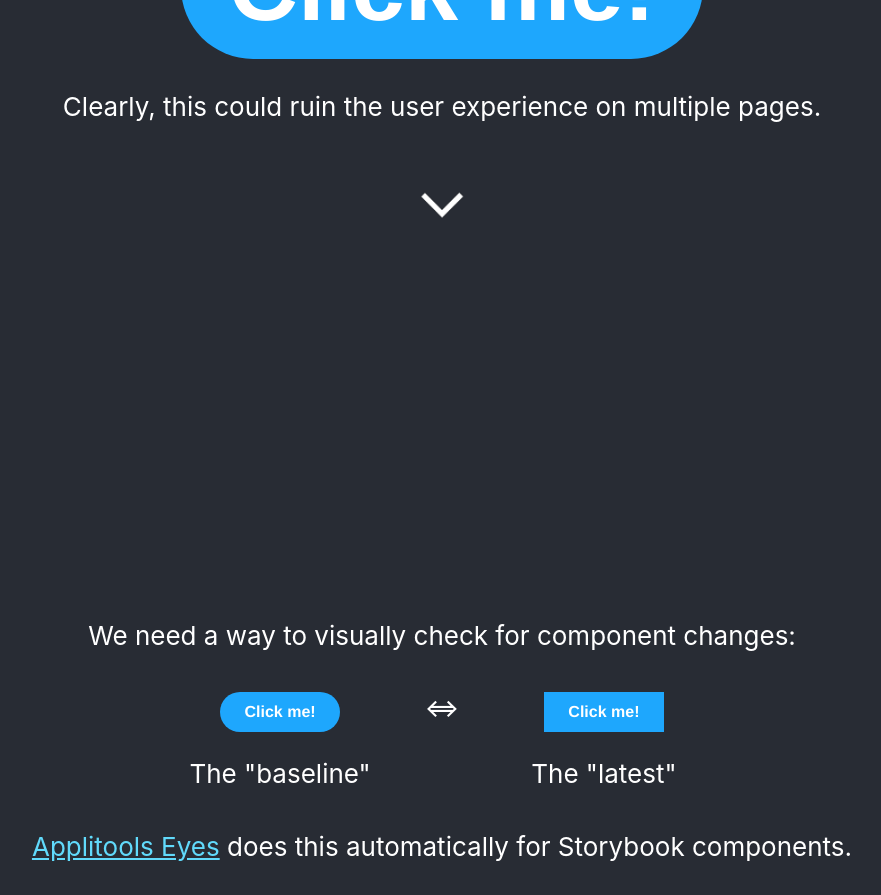
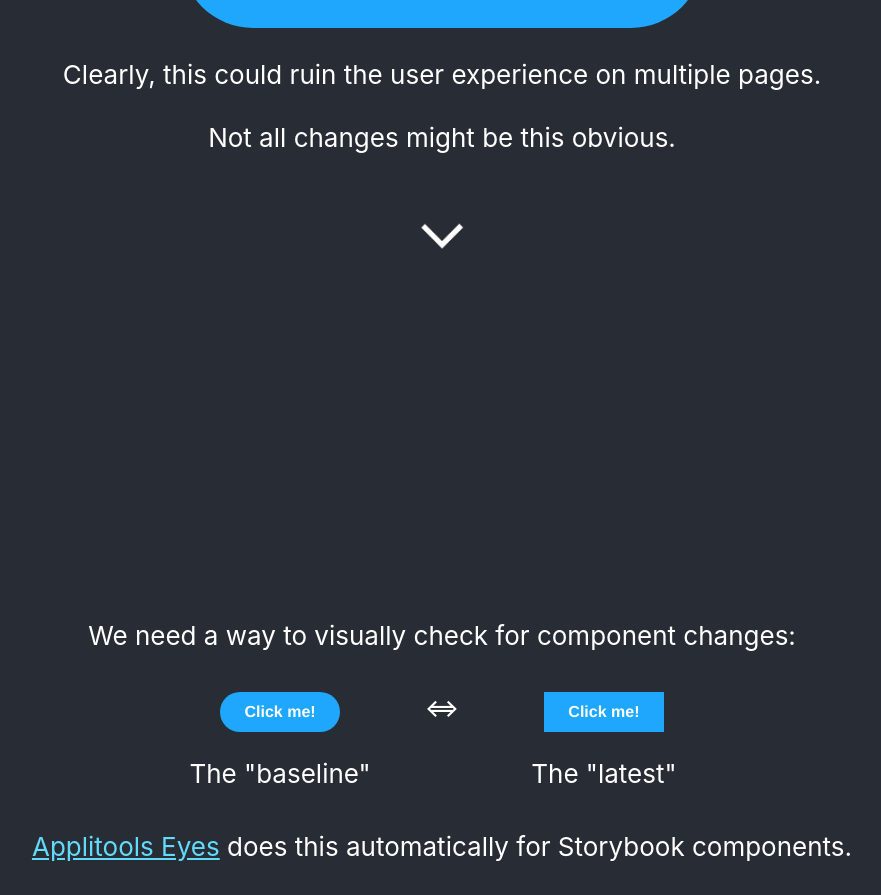
Before and after one commit to AutomationPanda/applitools-react-storybook-demo, a React (Create React App) app: page / in a window 1280 px wide. Shown: the part 2760-3655 px from the top of the page, without its empty margins (198-1079 px from the left). Built offline with nearby package versions, Linux system fonts and the light colour scheme.

Commit message:
Tweaked home page

```diff
--- a/src/App.js
+++ b/src/App.js
@@ -73,6 +73,7 @@ function App() {
         <p>What if our button become enormous, like this?</p>
         <p><Button label="Click me!" primary="true" size="enormous"></Button></p>
         <p>Clearly, this could ruin the user experience on multiple pages.</p>
+        <p>Not all changes might be this obvious.</p>
         <p className="scroll-arrow-margin"><ScrollButton scrollToId="slide5" /></p>
       </header>
 
```
